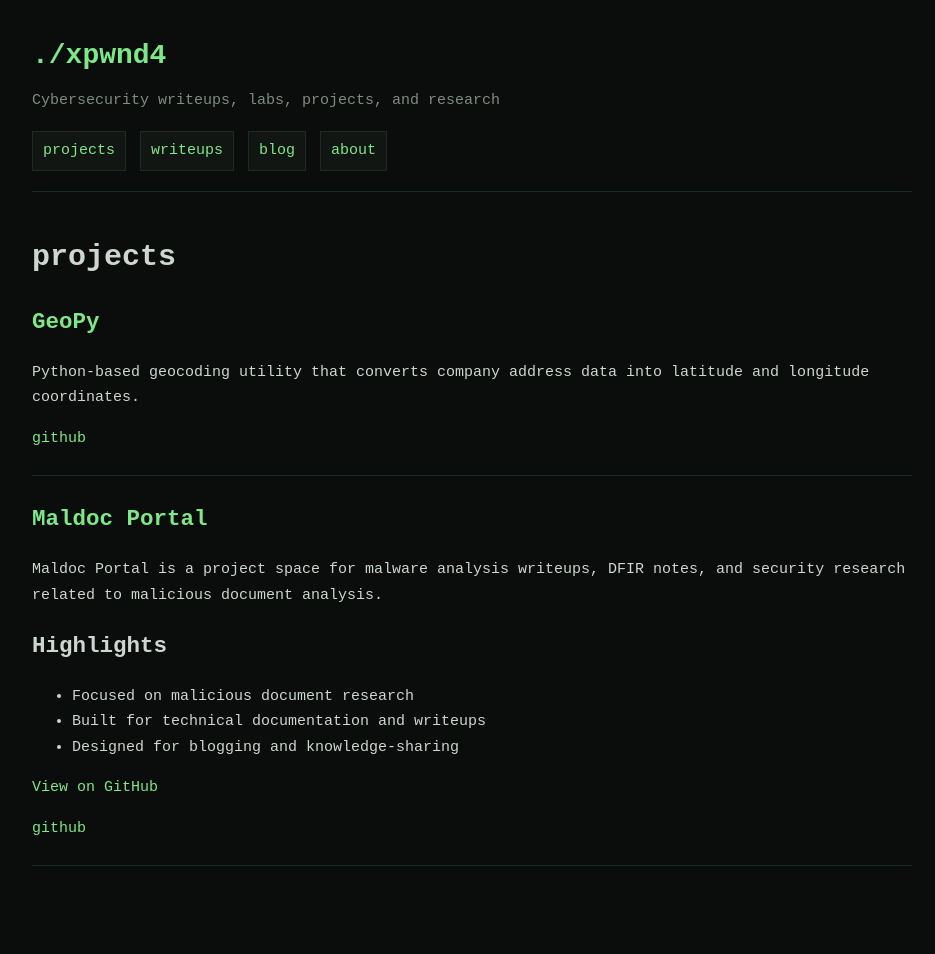
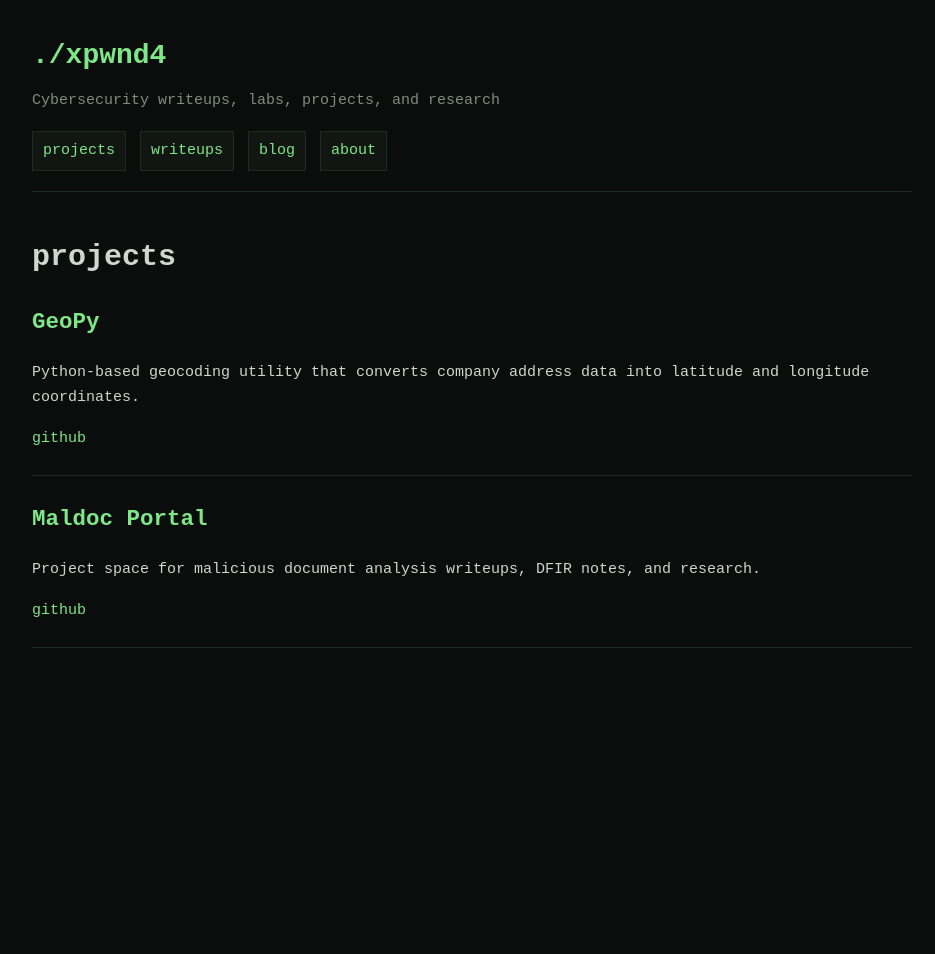
Before and after one commit to xpwnd4/xpwnd4.github.io, a Jekyll site: the page built from projects.md, in a window 1280 px wide. Shown: the whole page, without its empty margins (168-1103 px from the left). Built offline with Jekyll 4.4.1, drawn with Linux system fonts in a browser that asks for light colours; after the commit the page ends 900 px from its top, so only the background shows below that.

Commit message:
Revise Maldoc Portal project description
Updated project description for clarity and conciseness.

```diff
--- a/_projects/maldoc-portal.md
+++ b/_projects/maldoc-portal.md
@@ -1,17 +1,6 @@
 ---
 title: "Maldoc Portal"
-layout: project
 github: "https://github.com/xpwnd4/maldoc-portal"
-tags: [malware-analysis, dfir, maldoc, research]
-status: In Progress
 ---
 
-Maldoc Portal is a project space for malware analysis writeups, DFIR notes, and security research related to malicious document analysis.
-
-## Highlights
-
-- Focused on malicious document research
-- Built for technical documentation and writeups
-- Designed for blogging and knowledge-sharing
-
-[View on GitHub](https://github.com/xpwnd4/maldoc-portal)
+Project space for malicious document analysis writeups, DFIR notes, and research.
```
